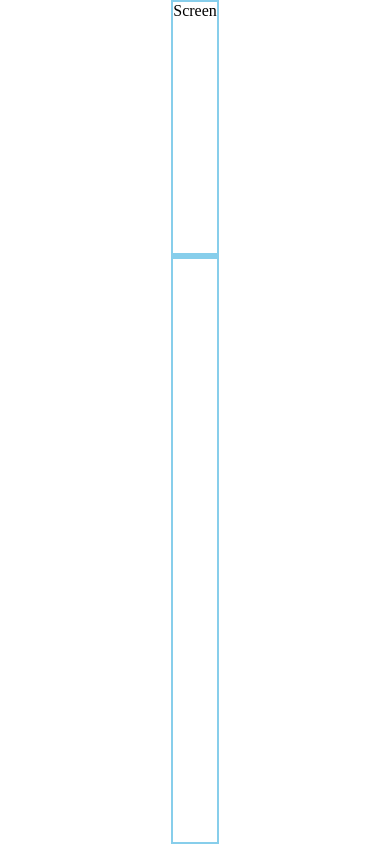
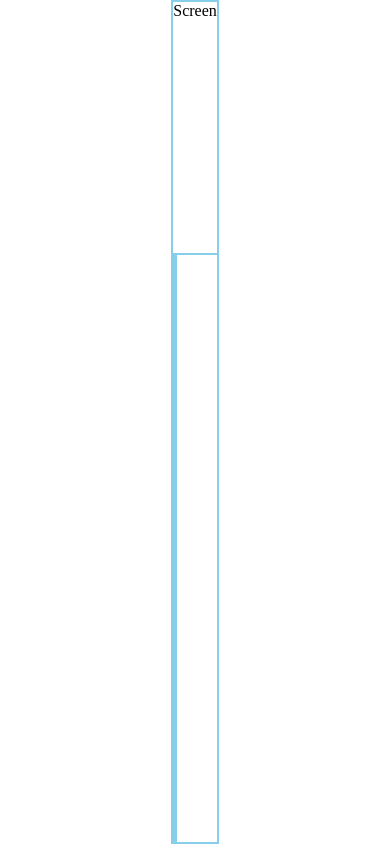
Before and after one commit to D-Coder135/CalC-App_React-Native, a React Native app: screen / in a window 390 px wide. Built offline with nearby package versions, Linux system fonts and the light colour scheme.

Commit message:
add the flexDirection property for the buttonsComponent attribute

```diff
--- a/components/Buttons.js
+++ b/components/Buttons.js
@@ -17,7 +17,8 @@ const styles = StyleSheet.create({
     buttonsComponent: {
         flex: 7,
         borderWidth: 1,
-        borderColor: 'skyblue'
+        borderColor: 'skyblue',
+        flexDirection: 'row'
     },
 
     leftSideButtons: {
```
